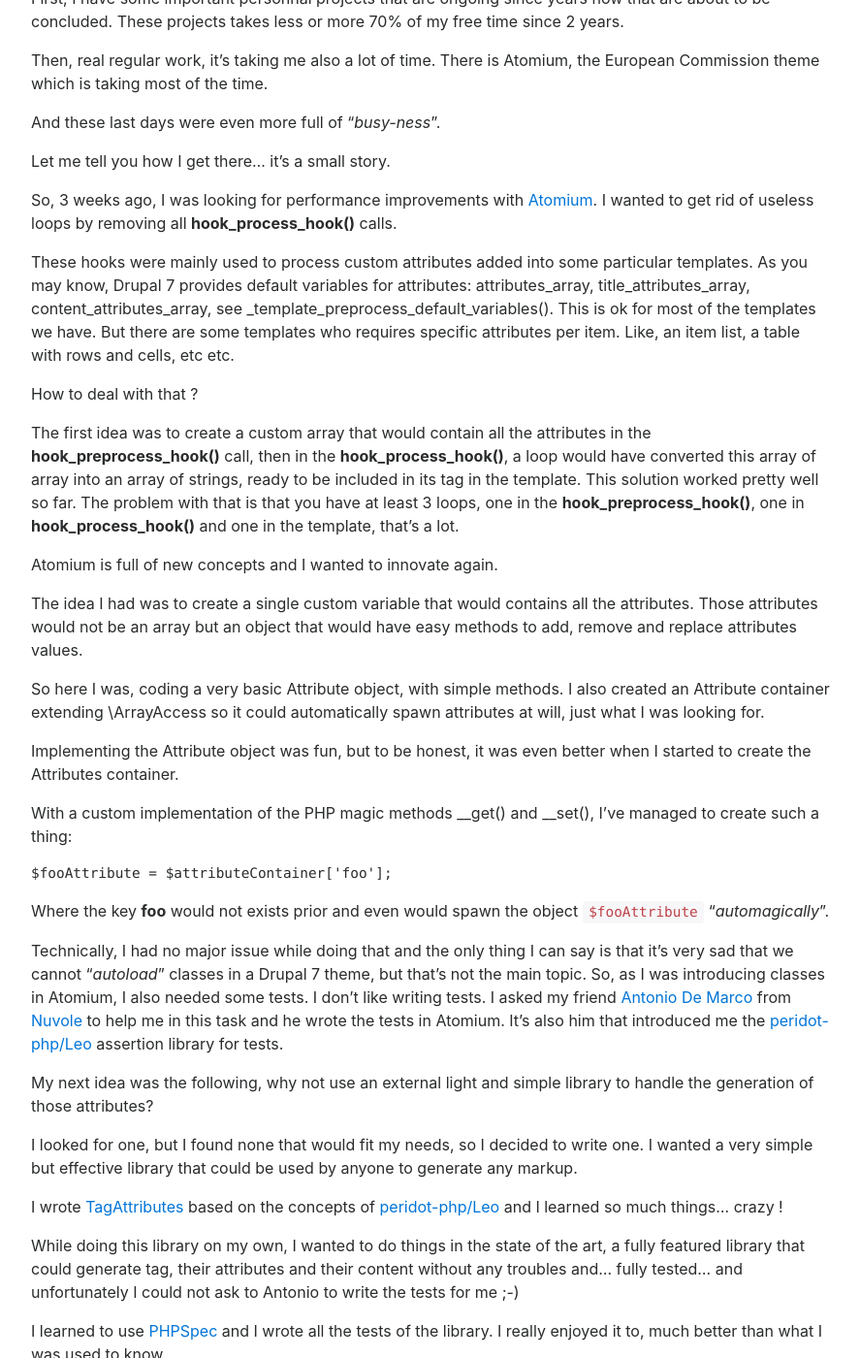
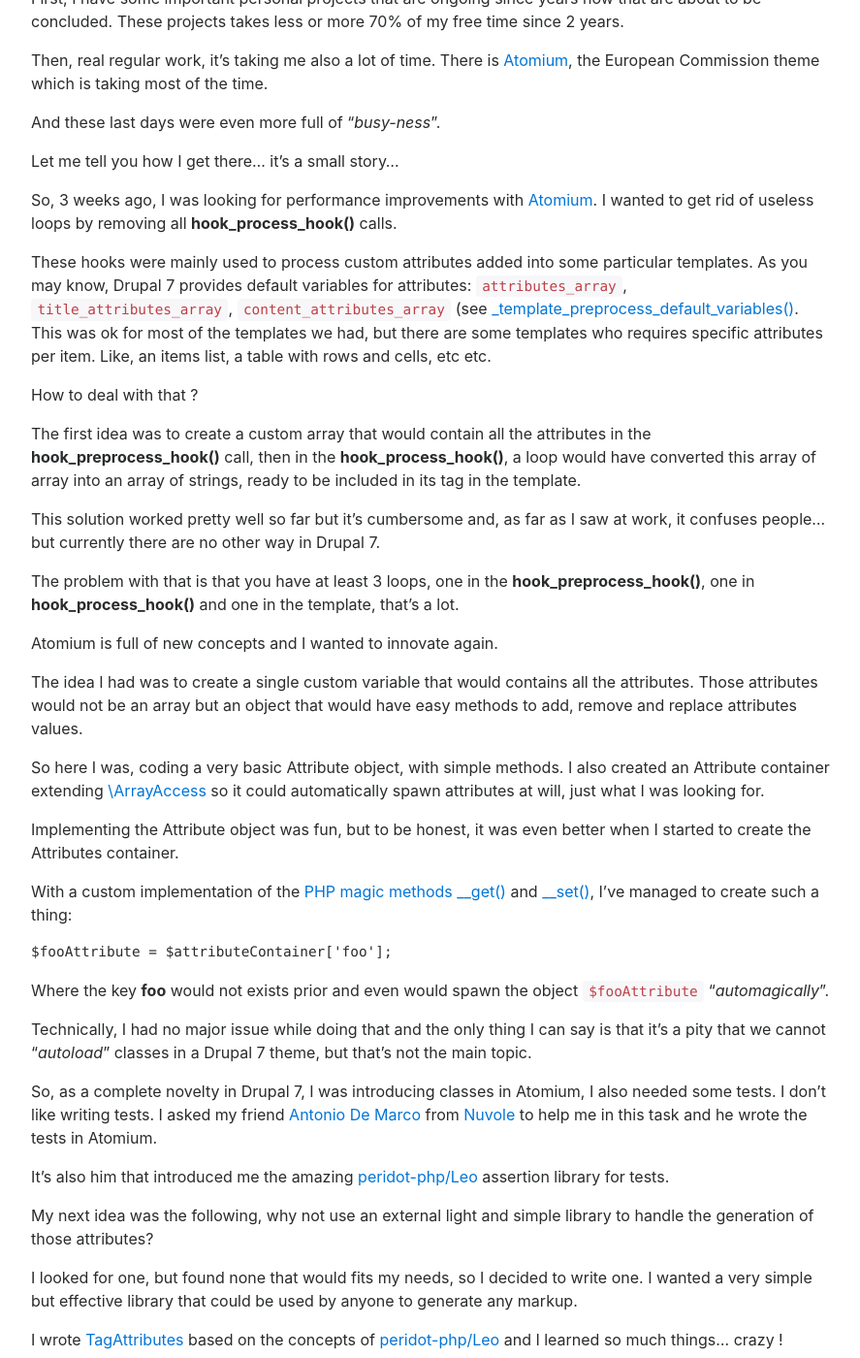
Before and after one commit to drupol/not-a-number.io, a Jekyll site: the page built from _posts/dev/2017-09-20-PHP-experimentations.md, in a window 1280 px wide and 1400 px high, scrolled down 876 px. Shown: the whole window at 97% size, without its empty margins (53-940 px from the left). Built offline with Jekyll 4.4.1, drawn with Linux system fonts in a browser that asks for light colours; nearby versions of some CDN libraries; comment, search, counter and statistics services are not loaded; some of the changed text lies outside the part shown.

Commit message:
Update blog post.

````diff
--- a/_posts/dev/2017-09-20-PHP-experimentations.md
+++ b/_posts/dev/2017-09-20-PHP-experimentations.md
@@ -12,26 +12,29 @@
 
 I mean, really busy.
 
-First, I have some important personnal projects that are ongoing since years now that are about to be concluded.
+First, I have some important personal projects that are ongoing since years now that are about to be concluded.
 These projects takes less or more 70% of my free time since 2 years.
 
 Then, real regular work, it's taking me also a lot of time.
-There is Atomium, the European Commission theme which is taking most of the time.
+There is [Atomium](https://github.com/ec-europa/atomium), the European Commission theme which is taking most of the time.
 
 And these last days were even more full of "_busy-ness_".
 
-Let me tell you how I get there... it's a small story.
+Let me tell you how I get there... it's a small story...
 
 <!--break-->
 
 So, 3 weeks ago, I was looking for performance improvements with [Atomium](https://github.com/ec-europa/atomium). I wanted to get rid of useless loops by removing all **hook_process_hook()** calls.
 
-These hooks were mainly used to process custom attributes added into some particular templates. As you may know, Drupal 7 provides default variables for attributes: attributes_array, title_attributes_array, content_attributes_array, see _template_preprocess_default_variables().
-This is ok for most of the templates we have. But there are some templates who requires specific attributes per item. Like, an item list, a table with rows and cells, etc etc.
+These hooks were mainly used to process custom attributes added into some particular templates. As you may know, Drupal 7 provides default variables for attributes: `attributes_array`, `title_attributes_array`, `content_attributes_array` (see [_template_preprocess_default_variables()](https://api.drupal.org/api/drupal/includes%21theme.inc/function/_template_preprocess_default_variables/7.x).
+This was ok for most of the templates we had, but there are some templates who requires specific attributes per item. Like, an items list, a table with rows and cells, etc etc.
 
 How to deal with that ?
 
-The first idea was to create a custom array that would contain all the attributes in the **hook_preprocess_hook()** call, then in the **hook_process_hook()**, a loop would have converted this array of array into an array of strings, ready to be included in its tag in the template. This solution worked pretty well so far.
+The first idea was to create a custom array that would contain all the attributes in the **hook_preprocess_hook()** call, then in the **hook_process_hook()**, a loop would have converted this array of array into an array of strings, ready to be included in its tag in the template.
+
+This solution worked pretty well so far but it's cumbersome and, as far as I saw at work, it confuses people... but currently there are no other way in Drupal 7.
+
 The problem with that is that you have at least 3 loops, one in the **hook_preprocess_hook()**, one in **hook_process_hook()** and one in the template, that's a lot.
 
 
@@ -40,11 +43,11 @@
 
 The idea I had was to create a single custom variable that would contains all the attributes. Those attributes would not be an array but an object that would have easy methods to add, remove and replace attributes values.
 
-So here I was, coding a very basic Attribute object, with simple methods. I also created an Attribute container extending \ArrayAccess so it could automatically spawn attributes at will, just what I was looking for.
+So here I was, coding a very basic Attribute object, with simple methods. I also created an Attribute container extending [\ArrayAccess](http://php.net/manual/en/class.arrayaccess.php) so it could automatically spawn attributes at will, just what I was looking for.
 
 Implementing the Attribute object was fun, but to be honest, it was even better when I started to create the Attributes container.
 
-With a custom implementation of the PHP magic methods __get() and __set(), I've managed to create such a thing:
+With a custom implementation of the [PHP magic methods](http://php.net/manual/en/language.oop5.magic.php) [__get()](http://php.net/manual/en/language.oop5.overloading.php#object.set) and [__set()](http://php.net/manual/en/language.oop5.overloading.php#object.set), I've managed to create such a thing:
 
 ```php
 $fooAttribute = $attributeContainer['foo'];
@@ -52,21 +55,24 @@
 
 Where the key **foo** would not exists prior and even would spawn the object `$fooAttribute` "_automagically_".
 
-Technically, I had no major issue while doing that and the only thing I can say is that it's very sad that we cannot "_autoload_" classes in a Drupal 7 theme, but that's not the main topic.
-So, as I was introducing classes in Atomium, I also needed some tests. I don't like writing tests.
-I asked my friend [Antonio De Marco](https://github.com/ademarco) from [Nuvole](http://nuvole.org/) to help me in this task and he wrote the tests in Atomium. It's also him that introduced me the [peridot-php/Leo](https://github.com/peridot-php/leo) assertion library for tests.
+Technically, I had no major issue while doing that and the only thing I can say is that it's a pity that we cannot "_autoload_" classes in a Drupal 7 theme, but that's not the main topic.
+
+So, as a complete novelty in Drupal 7, I was introducing classes in Atomium, I also needed some tests. I don't like writing tests.
+I asked my friend [Antonio De Marco](https://github.com/ademarco) from [Nuvole](http://nuvole.org/) to help me in this task and he wrote the tests in Atomium.
+
+It's also him that introduced me the amazing [peridot-php/Leo](https://github.com/peridot-php/leo) assertion library for tests.
 
 
 My next idea was the following, why not use an external light and simple library to handle the generation of those attributes?
 
-I looked for one, but I found none that would fit my needs, so I decided to write one. I wanted a very simple but effective library that could be used by anyone to generate any markup.
+I looked for one, but found none that would fits my needs, so I decided to write one. I wanted a very simple but effective library that could be used by anyone to generate any markup.
 
 I wrote [TagAttributes](https://github.com/drupol/tagattributes) based on the concepts of [peridot-php/Leo](https://github.com/peridot-php/leo) and I learned so much things... crazy !
 
-While doing this library on my own, I wanted to do things in the state of the art, a fully featured library that could generate tag, their attributes and their content without any troubles and... fully tested... and unfortunately I could not ask to Antonio to write the tests for me ;-)
+While doing the library on my own, I wanted to do things in the state of the art, a fully featured library that could generate tags, their attributes and their content without any troubles and of course... fully tested... and unfortunately I could not ask to Antonio to write the tests for me ;-)
 
 
-I learned to use [PHPSpec](https://github.com/phpspec/phpspec) and I wrote all the tests of the library. I really enjoyed it to, much better than what I was used to know.
+So, I learned to use [PHPSpec](https://github.com/phpspec/phpspec), and I wrote all the tests of the library using it. I really enjoyed it to, much better than what I was used to know.
 
 
 Leo and TagAttributes are using dynamically created methods and properties and some properties are functions, callbacks or better: Closures.
@@ -81,7 +87,7 @@
 I requested [feedback](https://github.com/peridot-php/leo/issues/29) on the library but got none yet. So, this is "on-hold" for the moment.
 
 
-As I restarted to take the train to go to work, I had some time ahead to work on this and I added some features. The first feature I added in DynamicObjects is the Memoization:
+As I restarted to take the train to go to work, I had some time ahead to work on this and I added some features. The first feature I added in DynamicObjects is the memoization:
 
 <blockquote class="blockquote text-justify">
 In computing, memoization is an optimization technique used primarily to speed up computer programs by storing the results of expensive function calls and returning the cached result when the same inputs occur again.
@@ -95,18 +101,20 @@
 
 The second feature I added, was inspired by [Macroable](https://github.com/spatie/macroable), a PHP package that has the same purpose as DynamicObjects and written at the same time by a fellow colleague [Freek Van der Herten](https://github.com/freekmurze) at [Spatie](https://spatie.be).
 
-I had the crazy idea to create a package that would convert a regular PHP class into an anonymous one, copying each of its public methods and properties into dynamic ones using DynamicObjects as dependency.
+I had the crazy idea to create a package that would convert a regular PHP class into an anonymous one, copying each of its public methods and properties into dynamic ones using DynamicObjects as hard dependency.
 
-This is how I created the package: [PHP Anonymize](https://github.com/drupol/anonymize).
+This is how I created the package: [PHP Anonymize](https://github.com/drupol/anonymize), also 100% tested with PHPSpec.
 
 
 In less than 3 weeks, I've created 4 small different libraries and I don't know what will be the outcome of these.
+Doing them was very important because it helped me keeping me busy learning new stuff related to my work. I learn very nice concepts and I think it will open the doors to a new way of writing libraries, at least, for me.
+I've learned Leo, PHPSpec, the importance of closures, the bindings, and so much more...
 
-Doing them was very important because it helped me keeping me busy learning new stuff related to my work. I learn very nice concepts and I think it will open the doors to a new way of writing libraries, at least, for me.
-
-Especially with DynamicObjects, you'll be able to extend an object without writing another object, but by overriding it's methods with a dynamic one.
+This is exactly what I love in my work. There's so much things to discover, to build to learn, to show...
+Some people are singing, dancing, painting, acting... but for me, learning new work-related stuff and writing opensource softwares, are a way to express my creativity... and as long as this will exists, I will never get fed up of what I do.
 
 
 So... what's next ?
 
-We'll see.
+
+_We'll see_...
````
